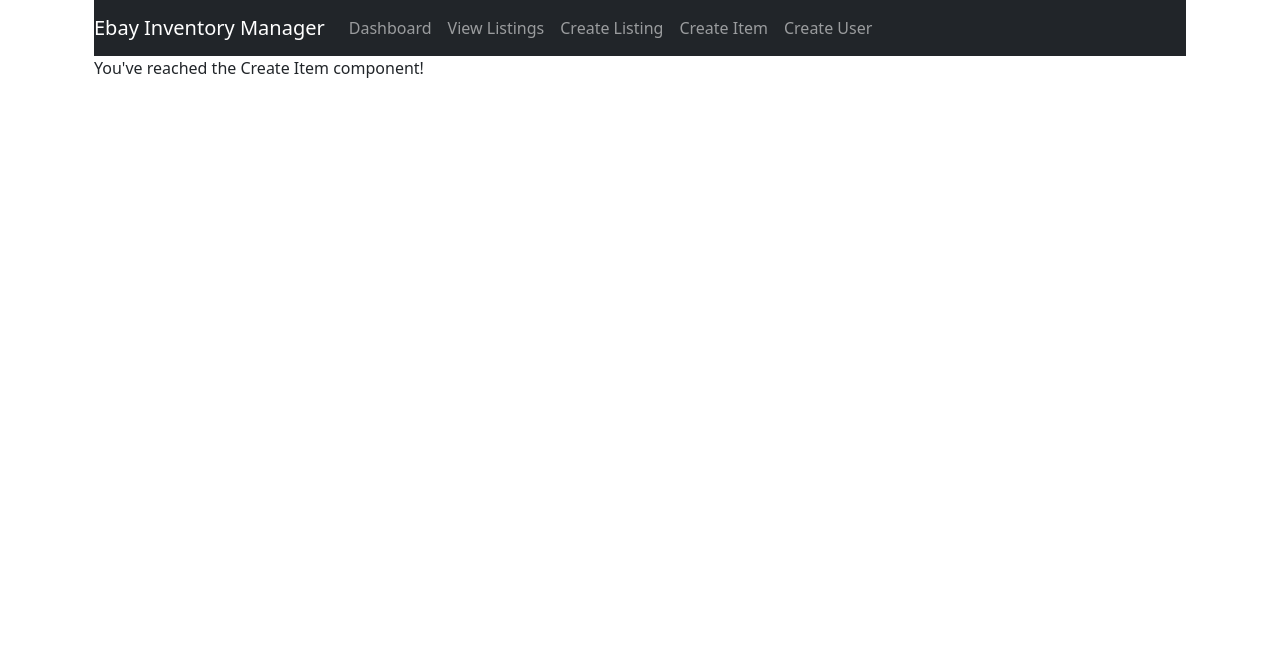
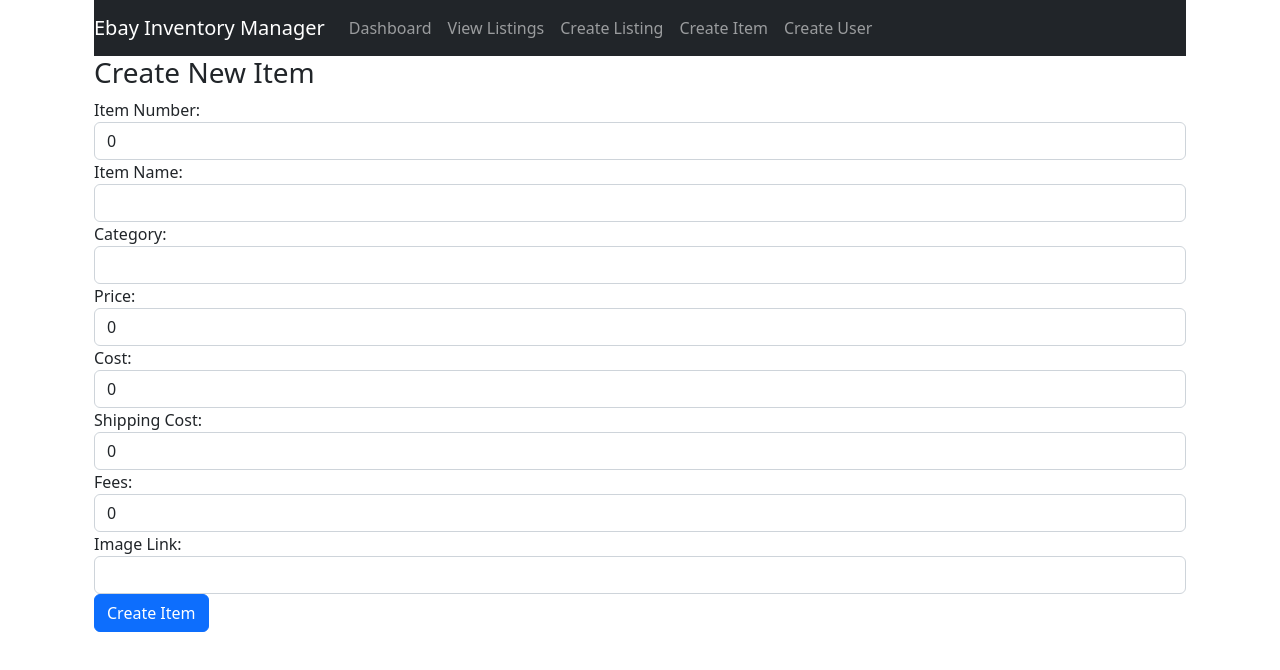
Before and after one commit to jbrewer16/ebay-inventory-manager, a React (Create React App) app: page /item/create in a window 1280 px wide. Shown: the top 670 px of the page. Built offline with nearby package versions, Linux system fonts and the light colour scheme; no server answers.

Commit message:
Added create item functionality

```diff
--- a/src/components/createitem-component.js
+++ b/src/components/createitem-component.js
@@ -1,10 +1,207 @@
 import React, { Component } from 'react'
+import axios from 'axios';
+import { Link } from 'react-router-dom';
 
 export default class CreateItem extends Component {
+
+  constructor(props) {
+    super(props);
+
+    this.onChangeItemNumber = this.onChangeItemNumber.bind(this);
+    this.onChangeItemName = this.onChangeItemName.bind(this);
+    this.onChangeCategory = this.onChangeCategory.bind(this);
+    this.onChangePrice = this.onChangePrice.bind(this);
+    this.onChangeCost = this.onChangeCost.bind(this);
+    this.onChangeShippingCost = this.onChangeShippingCost.bind(this);
+    this.onChangeFees = this.onChangeFees.bind(this);
+    this.onChangeImageLink = this.onChangeImageLink.bind(this);
+    this.onSubmit = this.onSubmit.bind(this);
+
+    this.state = {
+      itemnumber: 0,
+      itemname: "",
+      category: "",
+      price: 0,
+      cost: 0,
+      shippingcost: 0,
+      fees: 0,
+      imagelink: ""
+    }
+
+  }
+
+  componentDidMount() {
+    axios.get('http://localhost:5000/items/')
+      .then(response => {
+        if (response.data.length > 0) {
+          this.setState({
+            itemnumber: (response.data[response.data.length - 1].itemnumber + 1)
+          });
+        }
+      });
+  }
+
+  onChangeItemNumber(e) {
+    this.setState({
+      itemnumber: e.target.value
+    })
+  }
+
+  onChangeItemName(e) {
+    this.setState({
+      itemname: e.target.value
+    })
+  }
+
+  onChangeCategory(e) {
+    this.setState({
+      category: e.target.value
+    })
+  }
+
+  onChangePrice(e) {
+    this.setState({
+      price: e.target.value
+    })
+  }
+
+  onChangeCost(e) {
+    this.setState({
+      cost: e.target.value
+    })
+  }
+
+  onChangeShippingCost(e) {
+    this.setState({
+      shippingcost: e.target.value
+    })
+  }
+
+  onChangeFees(e) {
+    this.setState({
+      fees: e.target.value
+    })
+  }
+
+  onChangeImageLink(e) {
+    this.setState({
+      imagelink: e.target.value
+    })
+  }
+
+  onSubmit(e) {
+    e.preventDefault;
+
+    const item = {
+      itemnumber: this.state.itemnumber,
+      itemname: this.state.itemname,
+      category: this.state.category,
+      price: this.state.price,
+      cost: this.state.cost,
+      shippingcost: this.state.shippingcost,
+      fees: this.state.fees,
+      imagelink: this.state.imagelink
+    }
+
+    console.log(item);
+
+    axios.post('http://localhost:5000/items/add', item)
+      .then(res => console.log(res.data))
+      .catch(err => console.log('Error: ' + err));
+
+    window.location = '/';
+
+  }
+
   render() {
     return (
       <div>
-        <p>You've reached the Create Item component!</p>
+        <h3>Create New Item</h3>
+        <form onSubmit={this.onSubmit}>
+          {/* Item Number */}
+          <div className='form-group'>
+            <label>Item Number: </label>
+            <input type='text'
+              required
+              className='form-control'
+              value={this.state.itemnumber}
+              onChange={this.onChangeItemNumber}
+            />
+          </div>
+          {/* Item Name */}
+          <div className='form-group'>
+            <label>Item Name: </label>
+            <input type='text'
+              required
+              className='form-control'
+              value={this.state.itemname}
+              onChange={this.onChangeItemName}
+            />
+          </div>
+          {/* Category */}
+          <div className='form-group'>
+            <label>Category: </label>
+            <input type='text'
+              required
+              className='form-control'
+              value={this.state.category}
+              onChange={this.onChangeCategory}
+            />
+          </div>
+          {/* Price */}
+          <div className='form-group'>
+            <label>Price: </label>
+            <input type='text'
+              required
+              className='form-control'
+              value={this.state.price}
+              onChange={this.onChangePrice}
+            />
+          </div>
+          {/* Cost */}
+          <div className='form-group'>
+            <label>Cost: </label>
+            <input type='text'
+              required
+              className='form-control'
+              value={this.state.cost}
+              onChange={this.onChangeCost}
+            />
+          </div>
+          {/* Shipping Cost */}
+          <div className='form-group'>
+            <label>Shipping Cost: </label>
+            <input type='text'
+              required
+              className='form-control'
+              value={this.state.shippingcost}
+              onChange={this.onChangeShippingCost}
+            />
+          </div>
+          {/* Fees */}
+          <div className='form-group'>
+            <label>Fees: </label>
+            <input type='text'
+              required
+              className='form-control'
+              value={this.state.fees}
+              onChange={this.onChangeFees}
+            />
+          </div>
+          {/* Image Link */}
+          <div className='form-group'>
+            <label>Image Link: </label>
+            <input type='text'
+              required
+              className='form-control'
+              value={this.state.imagelink}
+              onChange={this.onChangeImageLink}
+            />
+          </div>
+          <div className='form-group'>
+            <input type='submit' value='Create Item' className='btn btn-primary' />
+          </div>
+        </form>
       </div>
     )
   }
```
